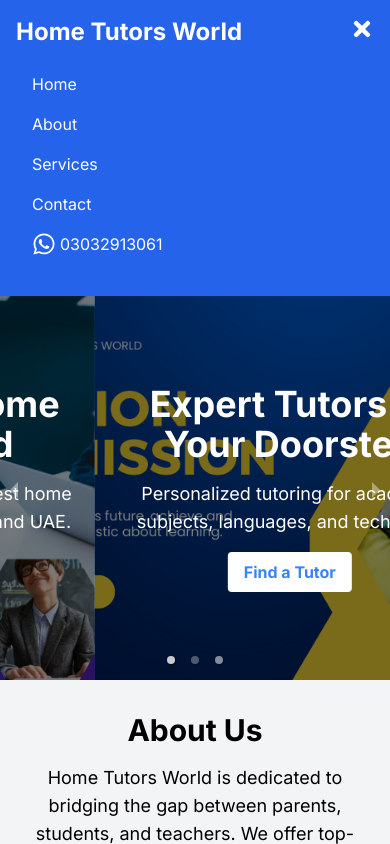
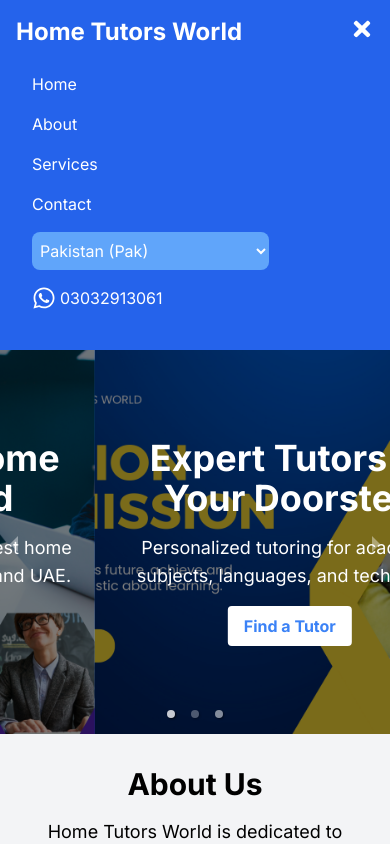
Before and after one commit to hamza01syed/htwproject, a Next.js app: page / in a window 390 px wide. Both pictures are taken after a click on the button 362 px from the left and 29 px from the top of the page. Shown: the top 844 px of the page. Built offline with nearby package versions, Linux system fonts and the light colour scheme.

Commit message:
Updated website design and dropdown menu for mobile

```diff
--- a/src/components/Header.tsx
+++ b/src/components/Header.tsx
@@ -48,6 +48,11 @@ const Header = () => {
           <Link href="/about" className="block py-2" onClick={toggleMenu}>About</Link>
           <Link href="/services" className="block py-2" onClick={toggleMenu}>Services</Link>
           <Link href="/contact" className="block py-2" onClick={toggleMenu}>Contact</Link>
+          <select className="bg-blue-400 mb-2 px-1 py-2 rounded-lg cursor-pointer mt-2">
+                <option className='text-green-300' value="pak">Pakistan (Pak)</option>
+                <option className='text-green-900' value="ksa">Saudi Arabia (KSA)</option>
+                <option className="text-red-800" value="uae">United Arab Emirates (UAE)</option>
+            </select>
           <a
             href="https://wa.me/923032913061"
             className=" py-2 flex items-center"
```
